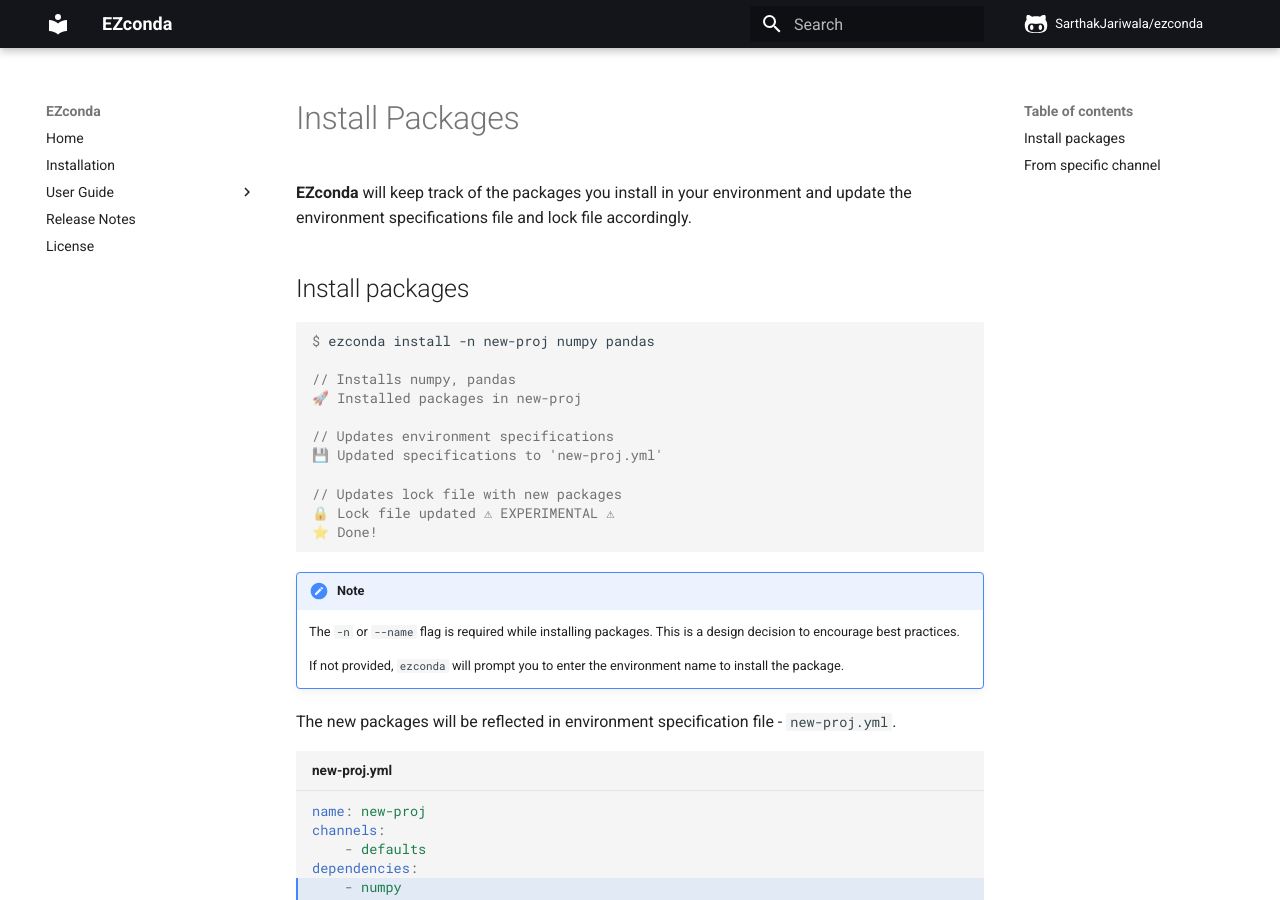
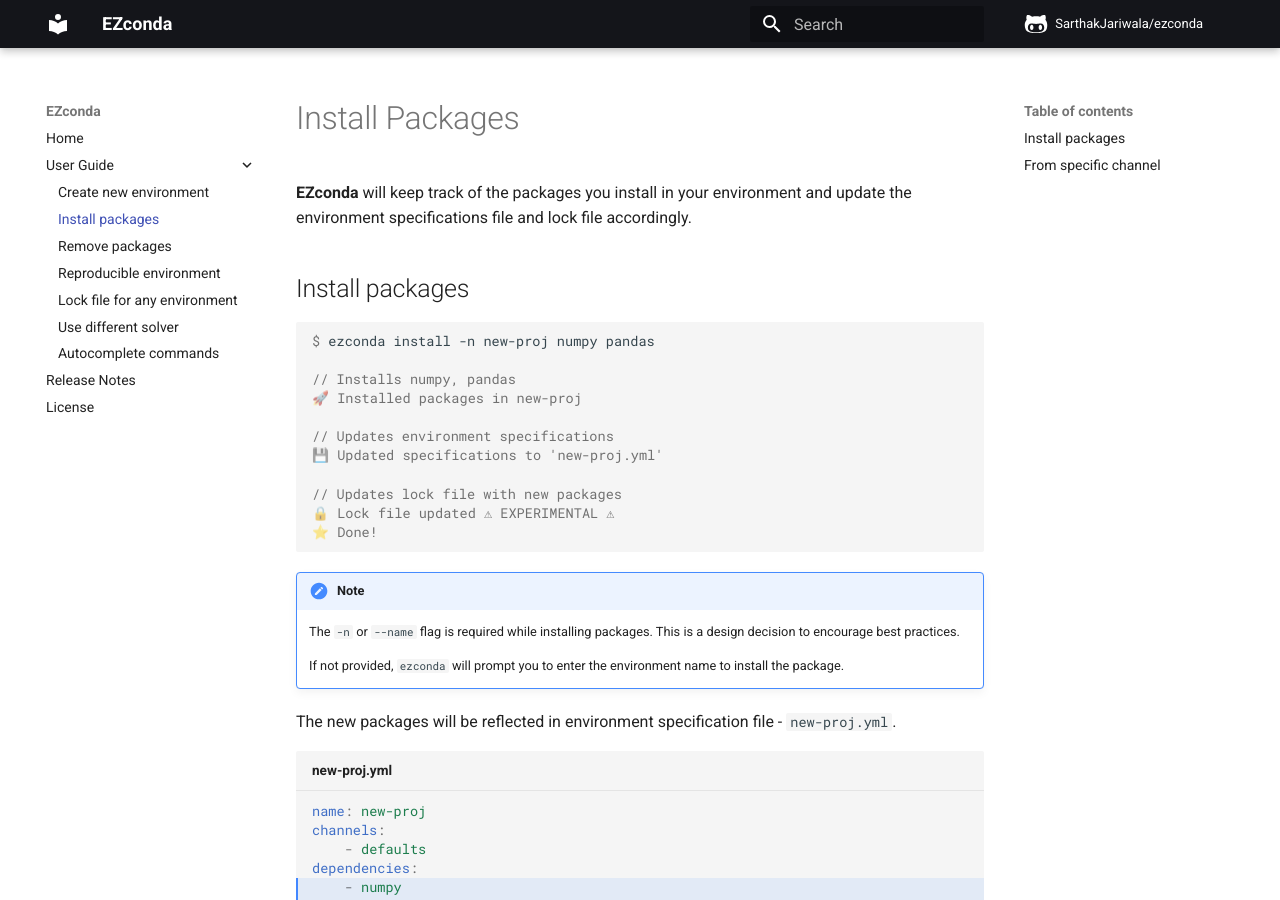
Before and after one commit to SarthakJariwala/ezconda, an MkDocs documentation site: the page built from docs/user_guide/install_packages.md, in a window 1280 px wide and 900 px high. Built offline with MkDocs 1.6.1 and Material for MkDocs 9.7.7, drawn with Linux system fonts in a browser that asks for light colours; comment, search, counter and statistics services are not loaded.

Commit message:
remove Installation from mkdocs.yml file

```diff
--- a/mkdocs.yml
+++ b/mkdocs.yml
@@ -37,9 +37,9 @@
 
 nav:
   - Home : "index.md"
-  - Installation : "installation.md"
   - User Guide:
     - Create new environment : "user_guide/create_new_env.md"
+    - Install packages : "user_guide/install_packages.md"
     - Remove packages : "user_guide/remove_packages.md"
     - Reproducible environment : "user_guide/recreate_env.md"
     - Lock file for any environment : "user_guide/lock_existing_env.md"
```
